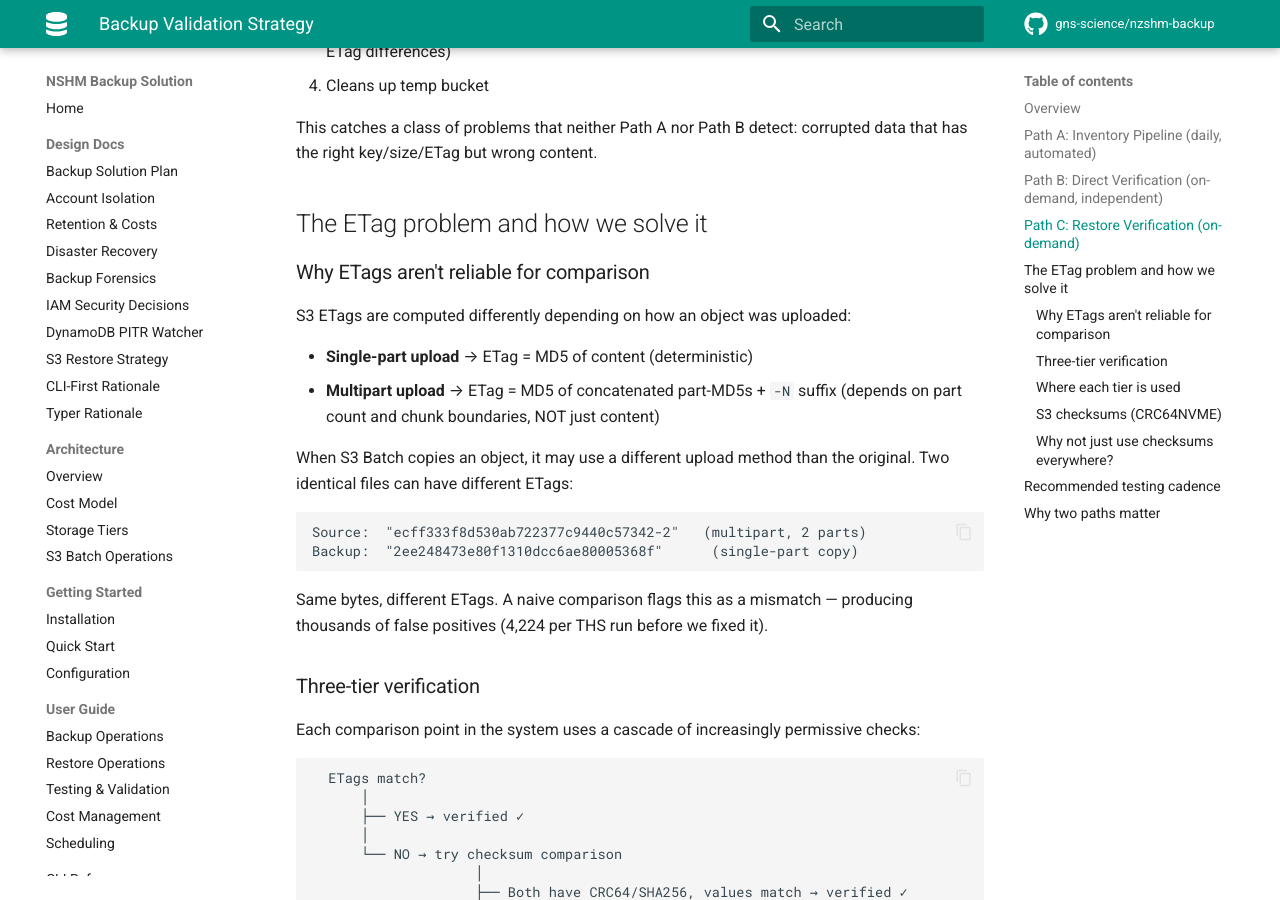
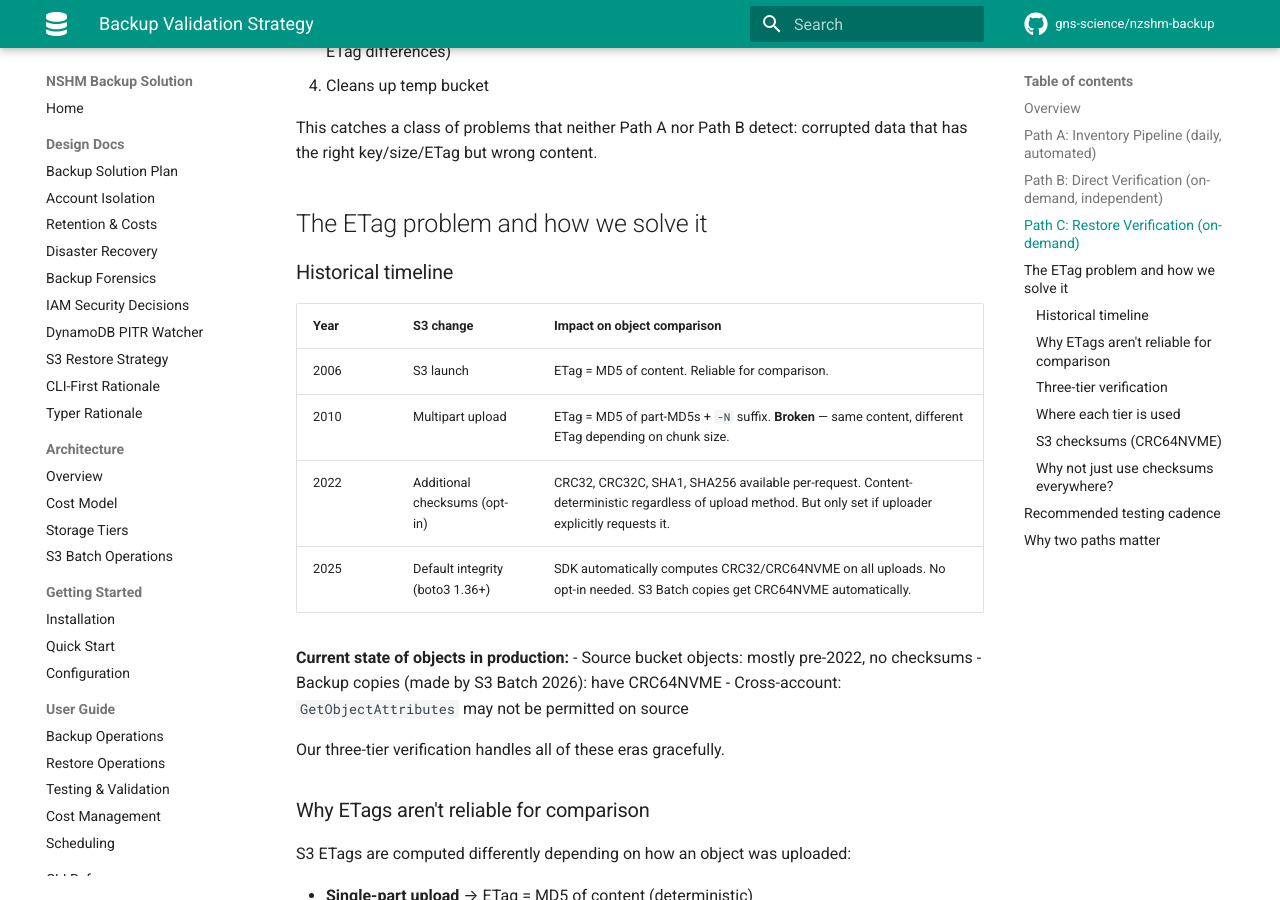
Before and after one commit to GNS-Science/aws-snapshot, an MkDocs documentation site: the page built from docs/design/VALIDATION_STRATEGY.md, in a window 1280 px wide and 900 px high, scrolled down 2159 px. Built offline with MkDocs 1.6.1 and Material for MkDocs 9.7.7, drawn with Linux system fonts in a browser that asks for light colours; comment, search, counter and statistics services are not loaded; the version menu is left out.

Commit message:
docs: add S3 ETag/checksum historical timeline to validation strategy

```diff
--- a/docs/design/VALIDATION_STRATEGY.md
+++ b/docs/design/VALIDATION_STRATEGY.md
@@ -101,6 +101,22 @@ corrupted data that has the right key/size/ETag but wrong content.
 
 ## The ETag problem and how we solve it
 
+### Historical timeline
+
+| Year | S3 change | Impact on object comparison |
+|------|-----------|---------------------------|
+| 2006 | S3 launch | ETag = MD5 of content. Reliable for comparison. |
+| 2010 | Multipart upload | ETag = MD5 of part-MD5s + `-N` suffix. **Broken** — same content, different ETag depending on chunk size. |
+| 2022 | Additional checksums (opt-in) | CRC32, CRC32C, SHA1, SHA256 available per-request. Content-deterministic regardless of upload method. But only set if uploader explicitly requests it. |
+| 2025 | Default integrity (boto3 1.36+) | SDK automatically computes CRC32/CRC64NVME on all uploads. No opt-in needed. S3 Batch copies get CRC64NVME automatically. |
+
+**Current state of objects in production:**
+- Source bucket objects: mostly pre-2022, no checksums
+- Backup copies (made by S3 Batch 2026): have CRC64NVME
+- Cross-account: `GetObjectAttributes` may not be permitted on source
+
+Our three-tier verification handles all of these eras gracefully.
+
 ### Why ETags aren't reliable for comparison
 
 S3 ETags are computed differently depending on how an object was uploaded:
```
